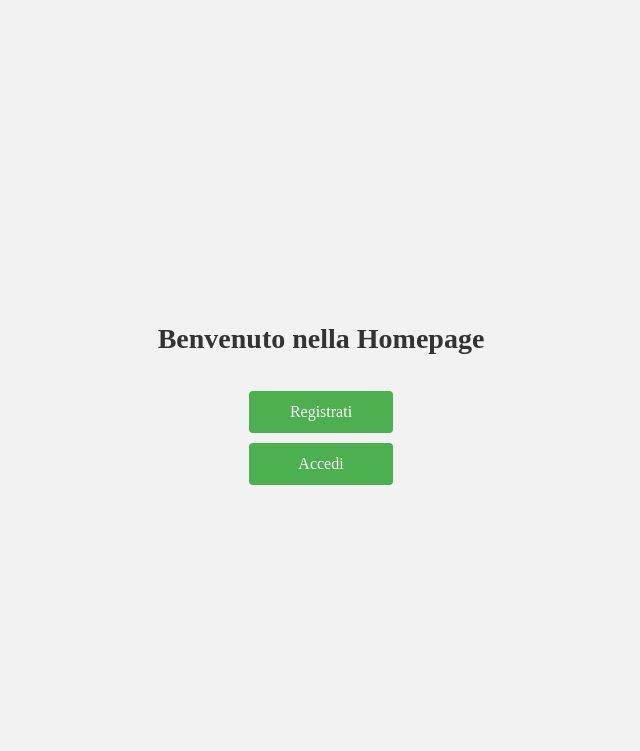
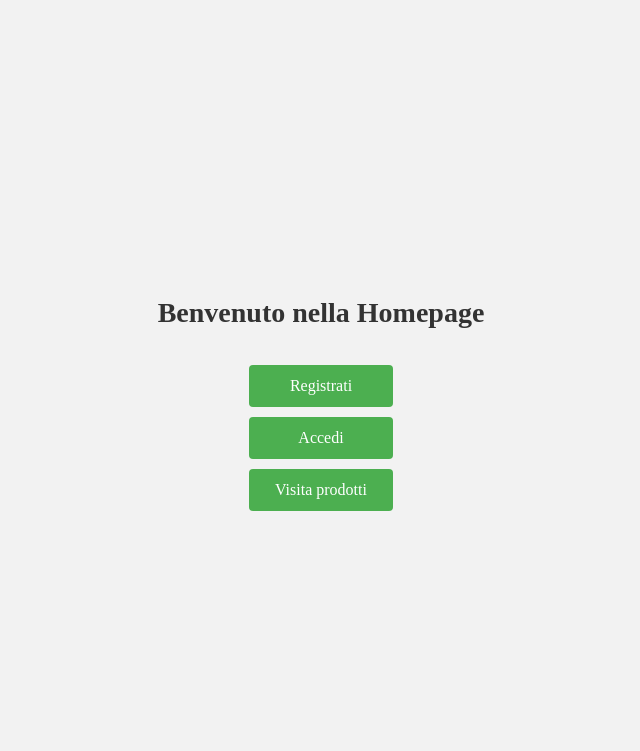
Before and after one commit to JacopoSimonini/ecommerce, a Django app: page / in a window 1280 px wide. Shown: the top 751 px of the page, without its empty margins (319-959 px from the left). Run offline with Django 4.2, Linux system fonts and the light colour scheme.

Commit message:
Update homepage.html

```diff
--- a/templates/homepage/homepage.html
+++ b/templates/homepage/homepage.html
@@ -11,6 +11,7 @@
         <ul>
             <li><a href="{% url 'signup' %}" class="button">Registrati</a></li>
             <li><a href="{% url 'login' %}" class="button">Accedi</a></li>
+            <li><a href="{% url 'product_list' %}" class="button">Visita prodotti</a></li>
         </ul>
     </div>
 </body>
```
